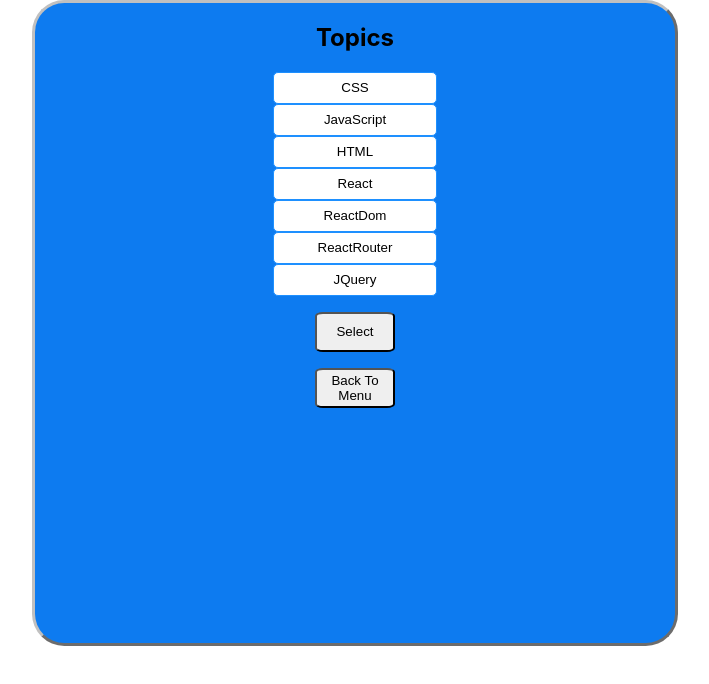
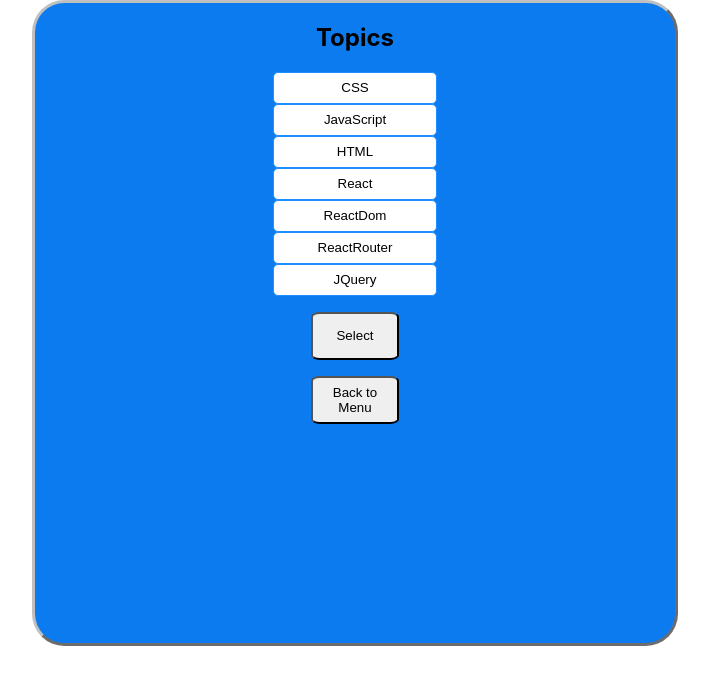
Before and after one commit to LMcvie/CapabilityApp, a React (Create React App) app: page /Topics in a window 1280 px wide. Shown: the top 684 px of the page, without its empty margins (285-994 px from the left). Built offline with nearby package versions, Linux system fonts and the light colour scheme.

Commit message:
created a toggle function that allow to quickswap between button on click

```diff
--- a/src/Screens/TopicsPage.css
+++ b/src/Screens/TopicsPage.css
@@ -7,6 +7,6 @@
 
 #topicsList > button{
     border-radius:10%;
-    height:2.5rem;
-    width:5rem;
+    height:3rem;
+    width: 5.5rem;
 }
--- a/src/Screens/TopicsPage.js
+++ b/src/Screens/TopicsPage.js
@@ -6,8 +6,9 @@
 
 const TopicsPage = ({topics, onTopicSelect, onBack, completedTopics}) => {
 
+    const [topicButtonText,setTopicButtonText] = useState('Back to Menu');
+
     let navigate = useNavigate();
-    console.log(completedTopics);
 
     const handleBack= (event) => {
         onBack();
@@ -16,11 +17,15 @@
 
     const handleTopicSelect = ({selectedTopic}) => {
        onTopicSelect({selectedTopic});
+
+    }
+
+    if(completedTopics && topicButtonText === 'Back to Menu') {
+        setTopicButtonText('Continue To Summary');
     }
 
     const toggleInput = (event) => {
         if(completedTopics) {
-            event.target.textContent = 'continue to summary';
             handleContinue();
         }
         else {
@@ -30,23 +35,14 @@
 
     const handleContinue = (event) => {
         console.log('success');
+        alert('placeholder for navigation to summary');
     }
-
-
-    if (completedTopics)
-    {
-        let topicButton = document.getElementById("topicButton");
-        topicButton.setAttribute("onClick", `{handleContinue}`);
-        console.log(topicButton);
-        topicButton.textContent = 'Continue to Summary';
-    }
-
 
     return (
         <div id = 'topicsList'>
             <h2>Topics</h2>
             <ScrollList onTopicSubmit = {(selectedTopic) => handleTopicSelect(selectedTopic)} topics={topics} />
-            <button id = 'topicButton' onClick={toggleInput}>Back To Menu</button>
+            <button id = 'topicButton' onClick={toggleInput}>{topicButtonText}</button>
         </div>
     )
 
```
